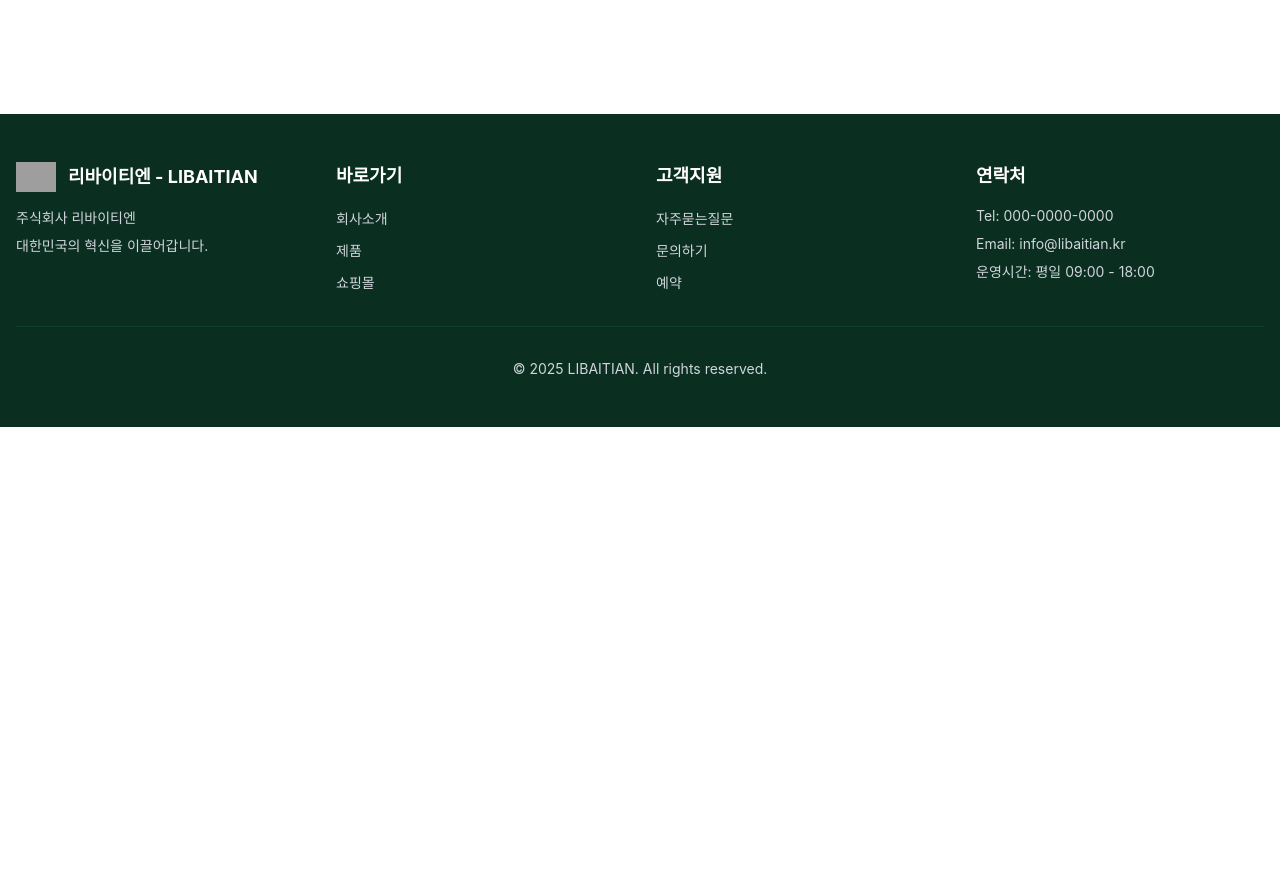
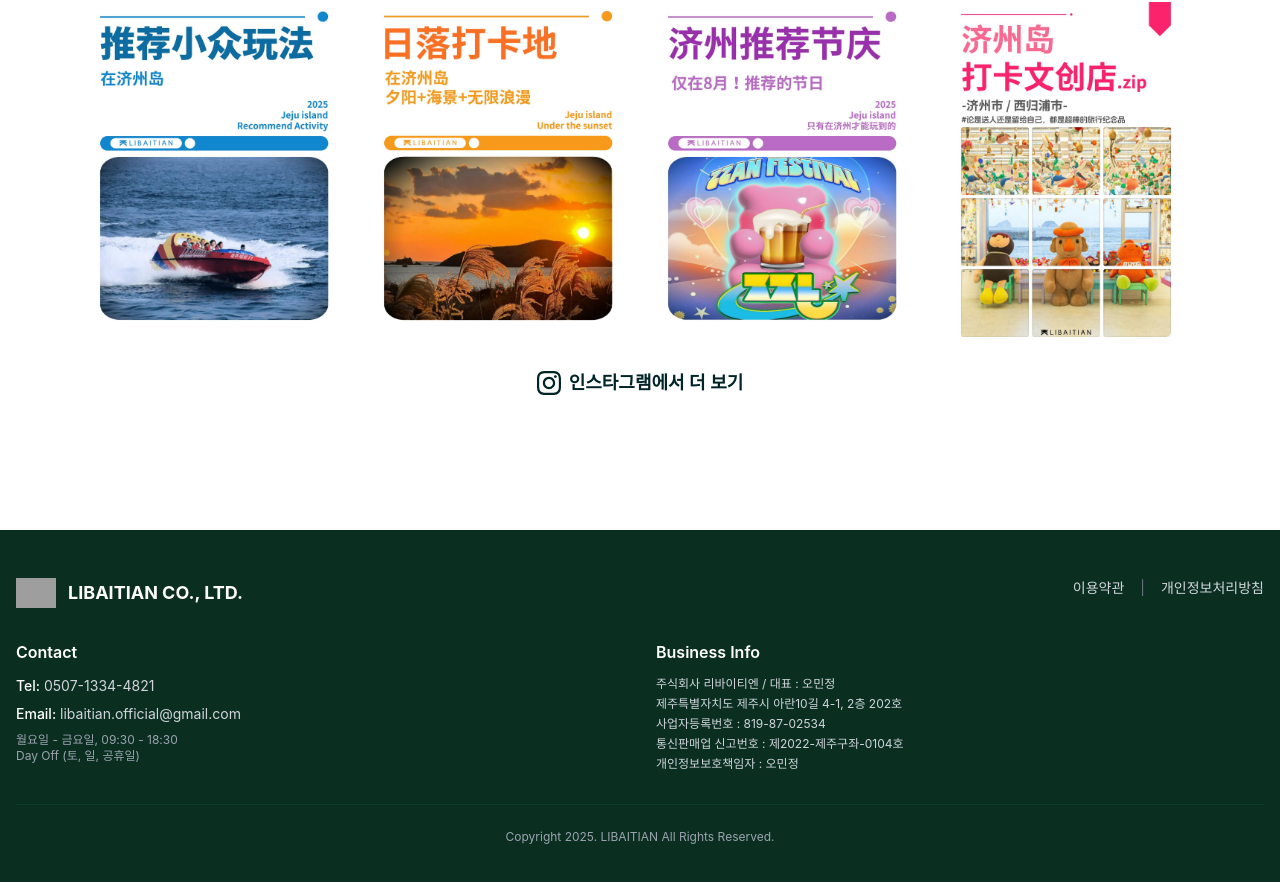
Before and after one commit to Team-Addmore/libaitian-new, a Next.js app: page /home in a window 1280 px wide. Shown: the part 6066-6948 px from the top of the page. Before the commit the page ends 6493 px from the top, so only its background shows below. Built offline with nearby package versions, Linux system fonts and the light colour scheme; grey boxes are pictures that could not be loaded; a web font is replaced by a local one.

Commit message:
footer에 정보 입력

```diff
--- a/src/app/home/page.tsx
+++ b/src/app/home/page.tsx
@@ -78,7 +78,7 @@ export default function LibaitianHomePage() {
   return (
     <div className="min-h-screen bg-white font-['Pretendard']">
       {/* 섹션 1: 메인 슬라이드 */}
-      <section className="relative h-[50vh] md:h-[48vh] w-full overflow-hidden">
+      <section className="relative h-[70vh] md:h-screen w-full overflow-hidden">
         {slides.map((slide, index) => (
           <div
             key={index}
@@ -92,8 +92,8 @@ export default function LibaitianHomePage() {
                 <img
                   src={slide.image}
                   alt={slide.alt}
-                  className="w-full h-full object-contain md:object-cover"
-                  style={{ objectPosition: 'center 35%' }}
+                  className="w-full h-full object-cover"
+                  style={{ objectPosition: 'center center' }}
                 />
               </div>
             ) : (
--- a/src/components/layout/Footer.tsx
+++ b/src/components/layout/Footer.tsx
@@ -5,10 +5,10 @@ export default function Footer() {
   return (
     <footer className="bg-[#0a2f21] text-gray-300">
       <div className="container mx-auto px-4 py-12">
-        <div className="grid grid-cols-1 md:grid-cols-4 gap-8">
-          {/* Company Info */}
-          <div>
-            <div className="flex items-center gap-3 mb-4">
+        {/* Top Section - Logo and Links */}
+        <div className="flex flex-col md:flex-row justify-between items-start mb-8">
+          {/* Logo */}
+          <div className="flex items-center gap-3 mb-6 md:mb-0">
             <Image
               src="https://cdn.imweb.me/thumbnail/20250903/28cfbff63b4be.png"
               alt="LIBAITIAN Logo"
@@ -16,69 +16,59 @@ export default function Footer() {
               height={40}
               className="object-contain"
             />
-              <h3 className="text-white text-lg font-bold">리바이티엔 - LIBAITIAN</h3>
-            </div>
-            <p className="text-sm mb-2">주식회사 리바이티엔</p>
-            <p className="text-sm">대한민국의 혁신을 이끌어갑니다.</p>
+            <h3 className="text-white text-lg font-bold">LIBAITIAN CO., LTD.</h3>
           </div>
 
           {/* Quick Links */}
+          <div className="flex gap-4 text-sm">
+            <Link href="/terms" className="hover:text-[#ffae00] transition-colors">
+              이용약관
+            </Link>
+            <span className="text-gray-500">|</span>
+            <Link href="/privacy" className="hover:text-[#ffae00] transition-colors">
+              개인정보처리방침
+            </Link>
+          </div>
+        </div>
+
+        {/* Contact and Business Info */}
+        <div className="grid grid-cols-1 md:grid-cols-2 gap-8 mb-8">
+          {/* Contact Info */}
           <div>
-            <h3 className="text-white text-lg font-bold mb-4">바로가기</h3>
-            <ul className="space-y-2">
+            <h4 className="text-white font-semibold mb-3">Contact</h4>
+            <ul className="space-y-2 text-sm">
               <li>
-                <Link href="/about" className="text-sm hover:text-[#ffae00] transition-colors">
-                  회사소개
-                </Link>
+                <span className="text-white font-medium">Tel:</span> 0507-1334-4821
               </li>
               <li>
-                <Link href="/products" className="text-sm hover:text-[#ffae00] transition-colors">
-                  제품
-                </Link>
+                <span className="text-white font-medium">Email:</span>{' '}
+                <a href="mailto:libaitian.official@gmail.com" className="hover:text-[#ffae00] transition-colors">
+                  libaitian.official@gmail.com
+                </a>
               </li>
-              <li>
-                <Link href="/shop" className="text-sm hover:text-[#ffae00] transition-colors">
-                  쇼핑몰
-                </Link>
+              <li className="text-xs text-gray-400 mt-2">
+                월요일 - 금요일, 09:30 - 18:30<br />
+                Day Off (토, 일, 공휴일)
               </li>
             </ul>
           </div>
 
-          {/* Customer Service */}
+          {/* Business Info */}
           <div>
-            <h3 className="text-white text-lg font-bold mb-4">고객지원</h3>
-            <ul className="space-y-2">
-              <li>
-                <Link href="/faq" className="text-sm hover:text-[#ffae00] transition-colors">
-                  자주묻는질문
-                </Link>
-              </li>
-              <li>
-                <Link href="/contact" className="text-sm hover:text-[#ffae00] transition-colors">
-                  문의하기
-                </Link>
-              </li>
-              <li>
-                <Link href="/reservation" className="text-sm hover:text-[#ffae00] transition-colors">
-                  예약
-                </Link>
-              </li>
-            </ul>
-          </div>
-
-          {/* Contact */}
-          <div>
-            <h3 className="text-white text-lg font-bold mb-4">연락처</h3>
-            <ul className="space-y-2 text-sm">
-              <li>Tel: 000-0000-0000</li>
-              <li>Email: info@libaitian.kr</li>
-              <li>운영시간: 평일 09:00 - 18:00</li>
+            <h4 className="text-white font-semibold mb-3">Business Info</h4>
+            <ul className="space-y-1 text-xs">
+              <li>주식회사 리바이티엔 / 대표 : 오민정</li>
+              <li>제주특별자치도 제주시 아란10길 4-1, 2층 202호</li>
+              <li>사업자등록번호 : 819-87-02534</li>
+              <li>통신판매업 신고번호 : 제2022-제주구좌-0104호</li>
+              <li>개인정보보호책임자 : 오민정</li>
             </ul>
           </div>
         </div>
 
-        <div className="border-t border-[#0f3f2e] mt-8 pt-8 text-center text-sm">
-          <p>&copy; {new Date().getFullYear()} LIBAITIAN. All rights reserved.</p>
+        {/* Copyright */}
+        <div className="border-t border-[#0f3f2e] pt-6 text-center text-xs text-gray-400">
+          <p>Copyright {new Date().getFullYear()}. LIBAITIAN All Rights Reserved.</p>
         </div>
       </div>
     </footer>
```
Lines whose indentation alone changed are shown as unchanged.
